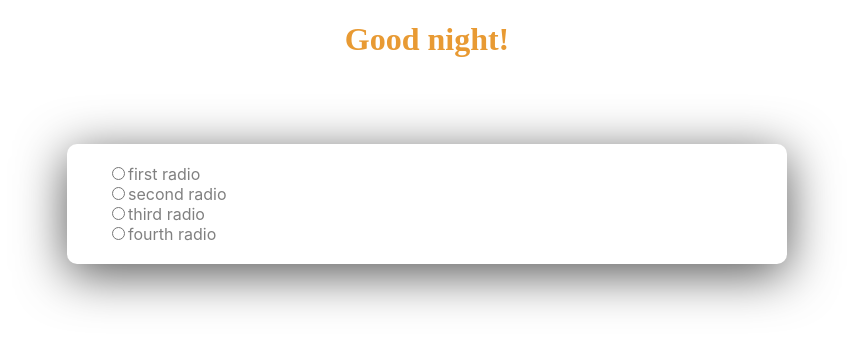
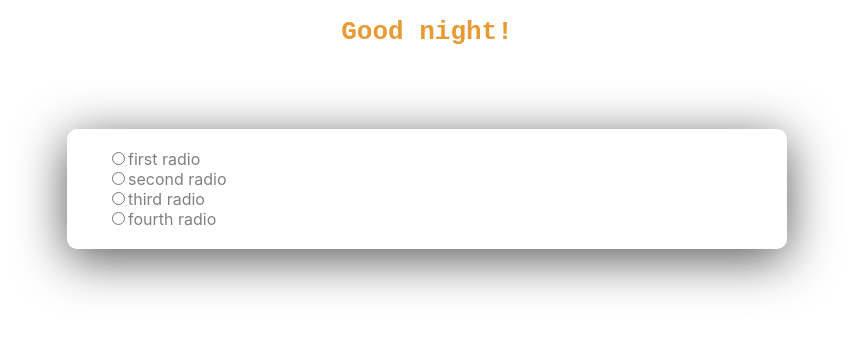
Before and after one commit to alyhoop/project-3, a React (Create React App) app: page / in a window 1280 px wide. Shown: the top 348 px of the page, without its empty margins (213-1066 px from the left). Built offline with nearby package versions, Linux system fonts and the light colour scheme.

Commit message:
Hello font style change

```diff
--- a/src/Styles/Hello.css
+++ b/src/Styles/Hello.css
@@ -1,4 +1,4 @@
 .hello {
-  font-family: cursive;
+  font-family: monospace;
   color: rgb(232, 154, 51);
 }
```
